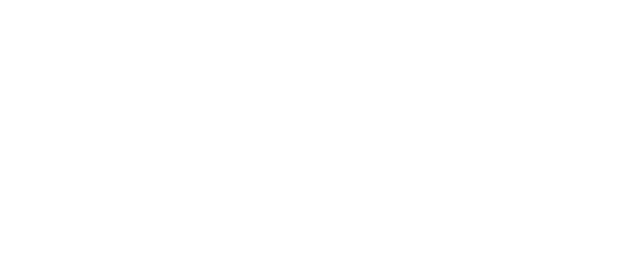
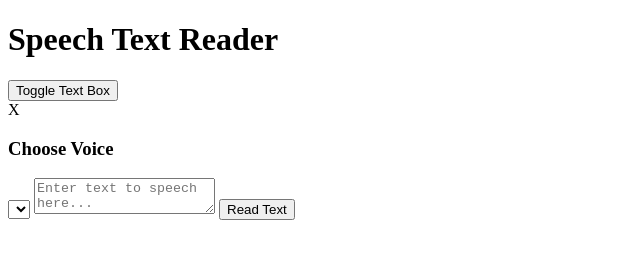
Before and after one commit to etorres-revature/Web_Speech, a plain HTML site: page index.html in a window 1280 px wide. Shown: the whole page, without its empty margins (0-640 px from the left). Drawn offline with Linux system fonts and the light colour scheme.

Commit message:
hard coded html

```diff
--- a/index.html
+++ b/index.html
@@ -10,6 +10,21 @@
 </head>
 <body>
 
+    <div class="container">
+        <h1>Speech Text Reader</h1>
+        <button id="toggle" class="btn toggle-btn">Toggle Text Box</button>
+   <div id="text-box" class="text-box">
+<div id="close" class="close">X</div>
+<h3>Choose Voice</h3>
+<select name="" id="voice"></select>
+<textarea id="text-to-speech" placeholder="Enter text to speech here..."></textarea>
+<button class="btn" id="read-text">Read Text</button>
+
+</div>
+
+<main></main>
+    </div>
+
 
     <script src="./app.js"></script>
 </body>
```
Also changed, not shown: assets/img/angry.jpg (added), assets/img/drink.jpg (added), assets/img/food.jpg (added), assets/img/grandma.jpg (added), assets/img/happy.jpg (added), assets/img/home.jpg (added), assets/img/hurt.jpg (added), assets/img/outside.jpg (added), assets/img/sad.jpg (added), assets/img/scared.jpg (added), assets/img/school.jpg (added), assets/img/tired.jpg (added), 1 other file.
